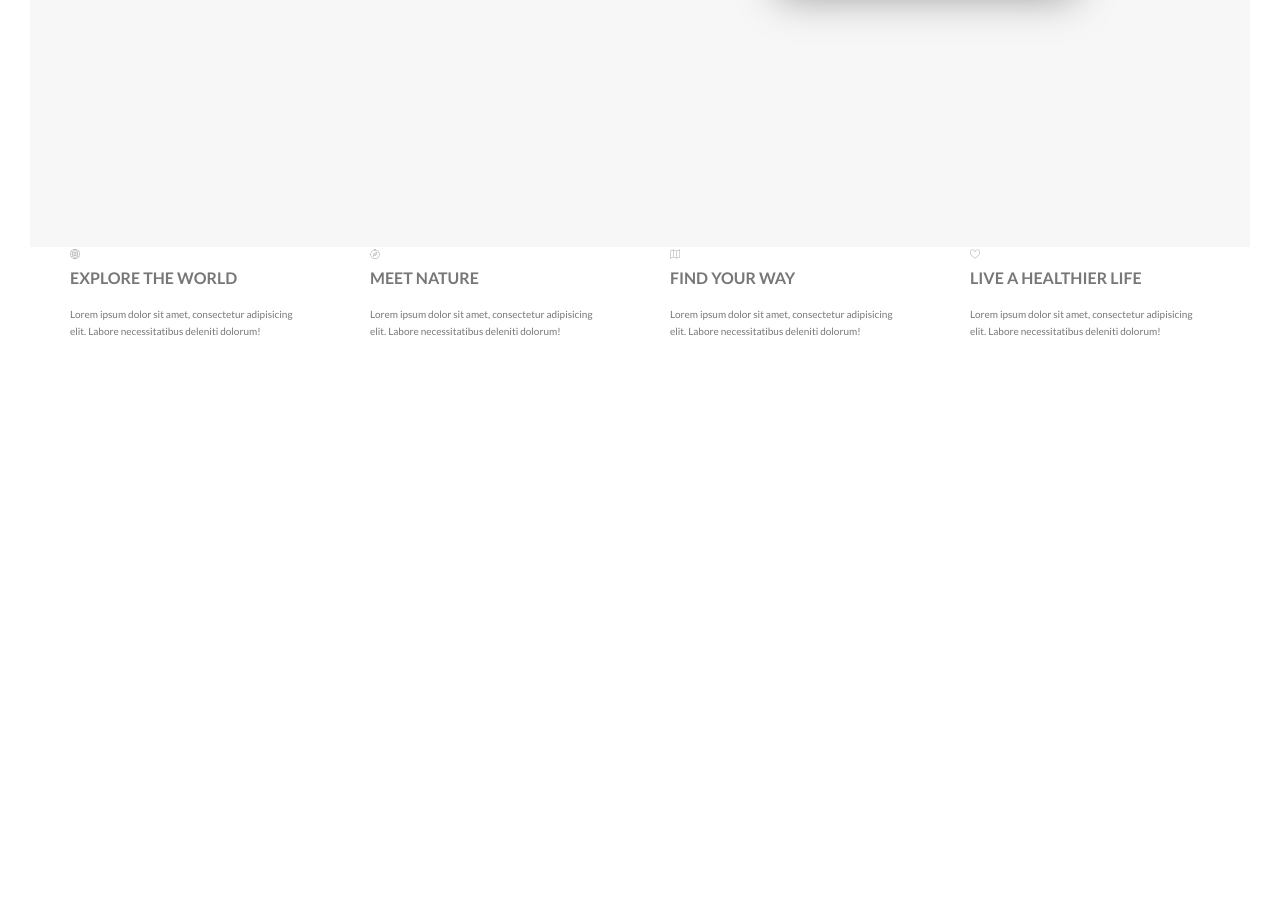
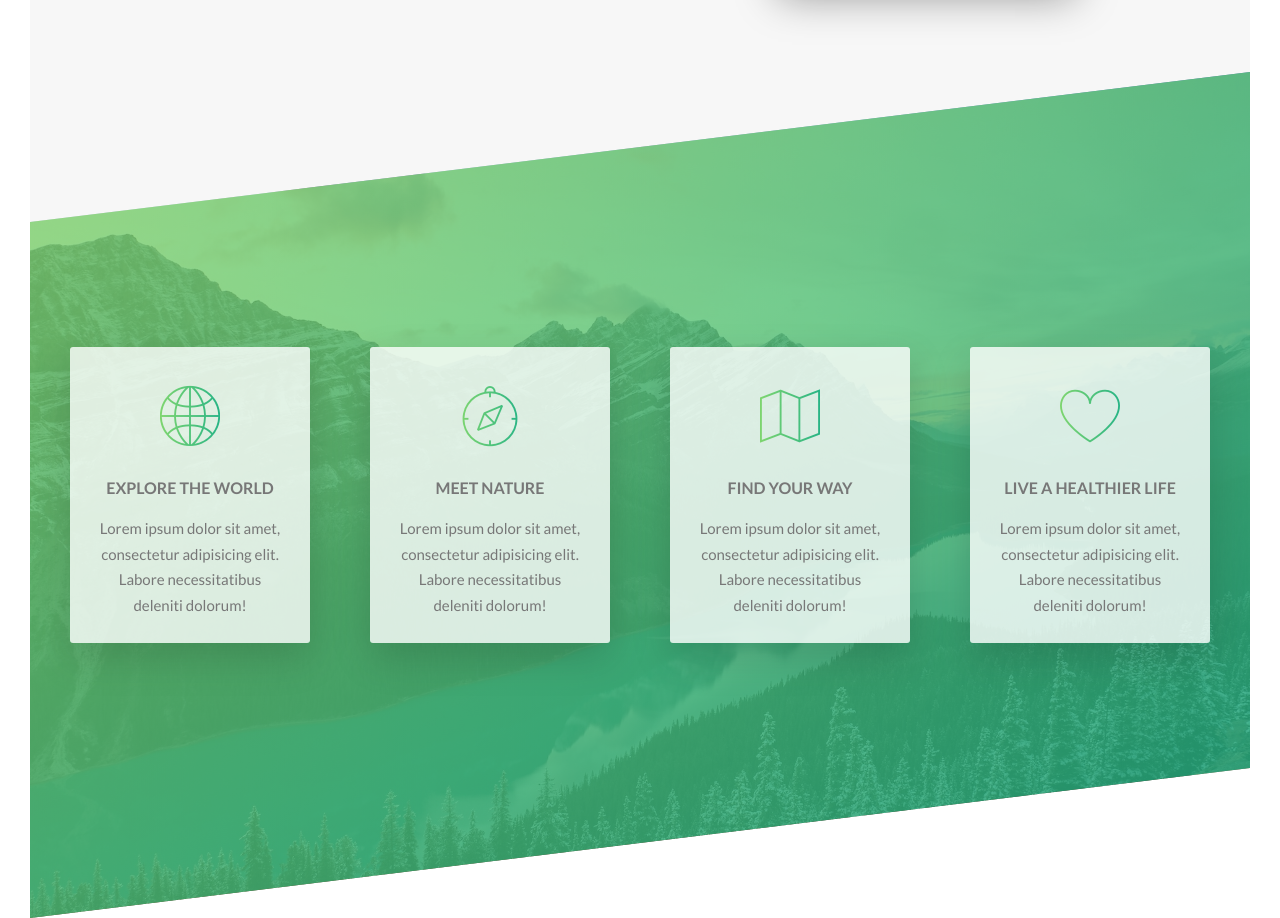
Before and after one commit to gustcustodio/advanced-css-and-sass, a plain HTML site: page Natours/index.html in a window 1280 px wide. Shown: the part 1337-2255 px from the top of the page. Before the commit the page ends 1707 px from the top, so only its background shows below. Drawn offline with Linux system fonts and the light colour scheme.

Commit message:
update-main.css

```diff
--- a/Natours/sass/main.css
+++ b/Natours/sass/main.css
@@ -225,6 +225,26 @@ u.u-margin-bottom-mediun {
   transform: scale(0.9);
 }
 
+.feature-box {
+  background-color: rgba(255, 255, 255, 0.8);
+  font-size: 1.5rem;
+  padding: 2.5rem;
+  text-align: center;
+  border-radius: 3px;
+  box-shadow: 0 1.5rem 4rem rgba(0, 0, 0, 0.15);
+  transition: transform 0.3s;
+}
+.feature-box__icon {
+  font-size: 6rem;
+  display: inline-block;
+  background-image: linear-gradient(to right, #7ed56f, #28b485);
+  background-clip: text;
+  color: transparent;
+}
+.feature-box:hover {
+  transform: translateY(-1.5rem) scale(1.03);
+}
+
 .header {
   position: relative;
   height: 95vh;
@@ -292,4 +312,15 @@ u.u-margin-bottom-mediun {
   background-color: #f7f7f7;
   padding: 25rem 0;
   margin-top: -20vh;
+}
+
+.section-features {
+  padding: 20rem 0;
+  background-image: linear-gradient(to right bottom, rgba(126, 213, 111, 0.8), rgba(40, 180, 133, 0.8)), url(../img/nat-4.jpg);
+  background-size: cover;
+  transform: skewY(-7deg);
+  margin-top: -10rem;
+}
+.section-features > * {
+  transform: skewY(7deg);
 }/*# sourceMappingURL=main.css.map */
```
